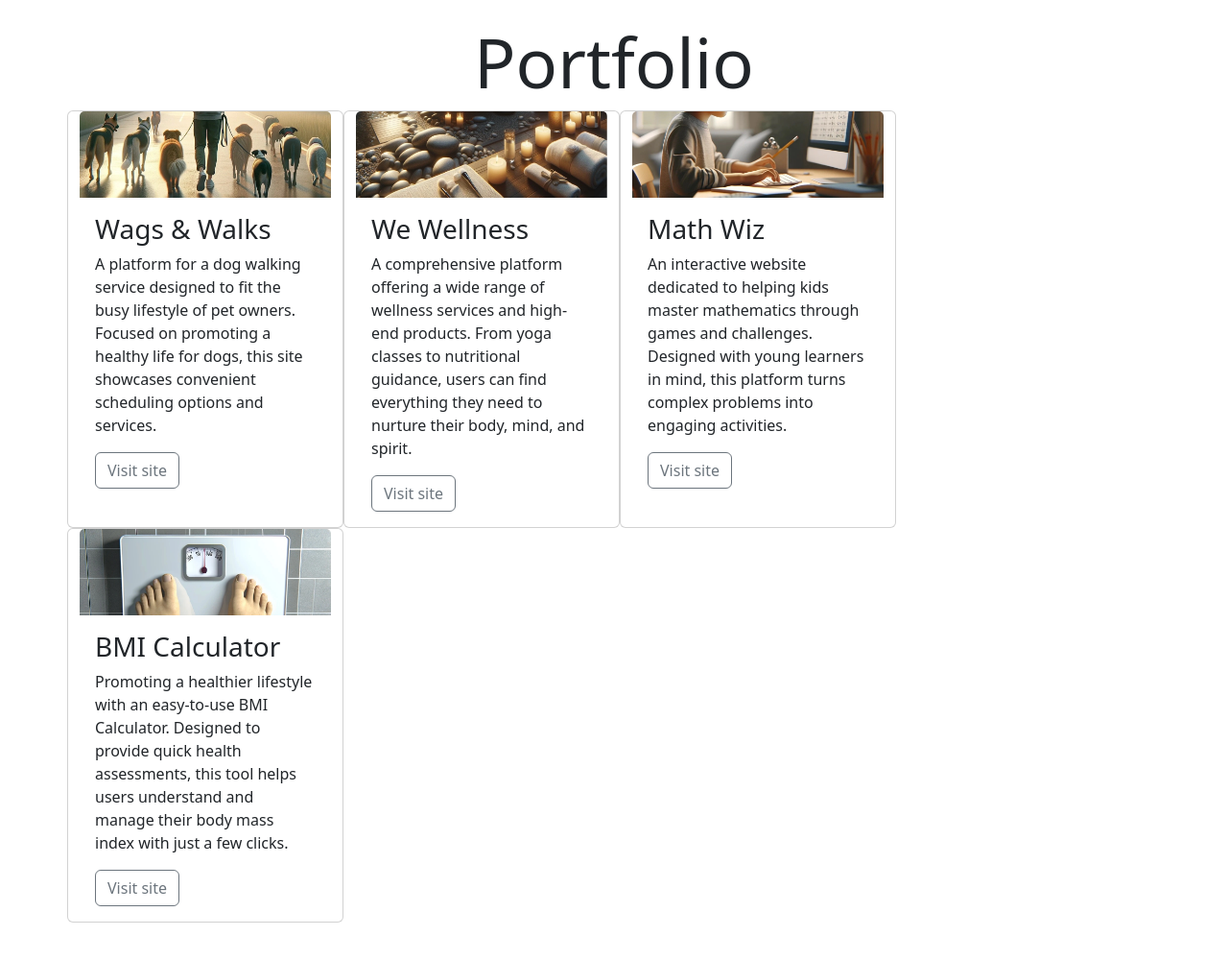
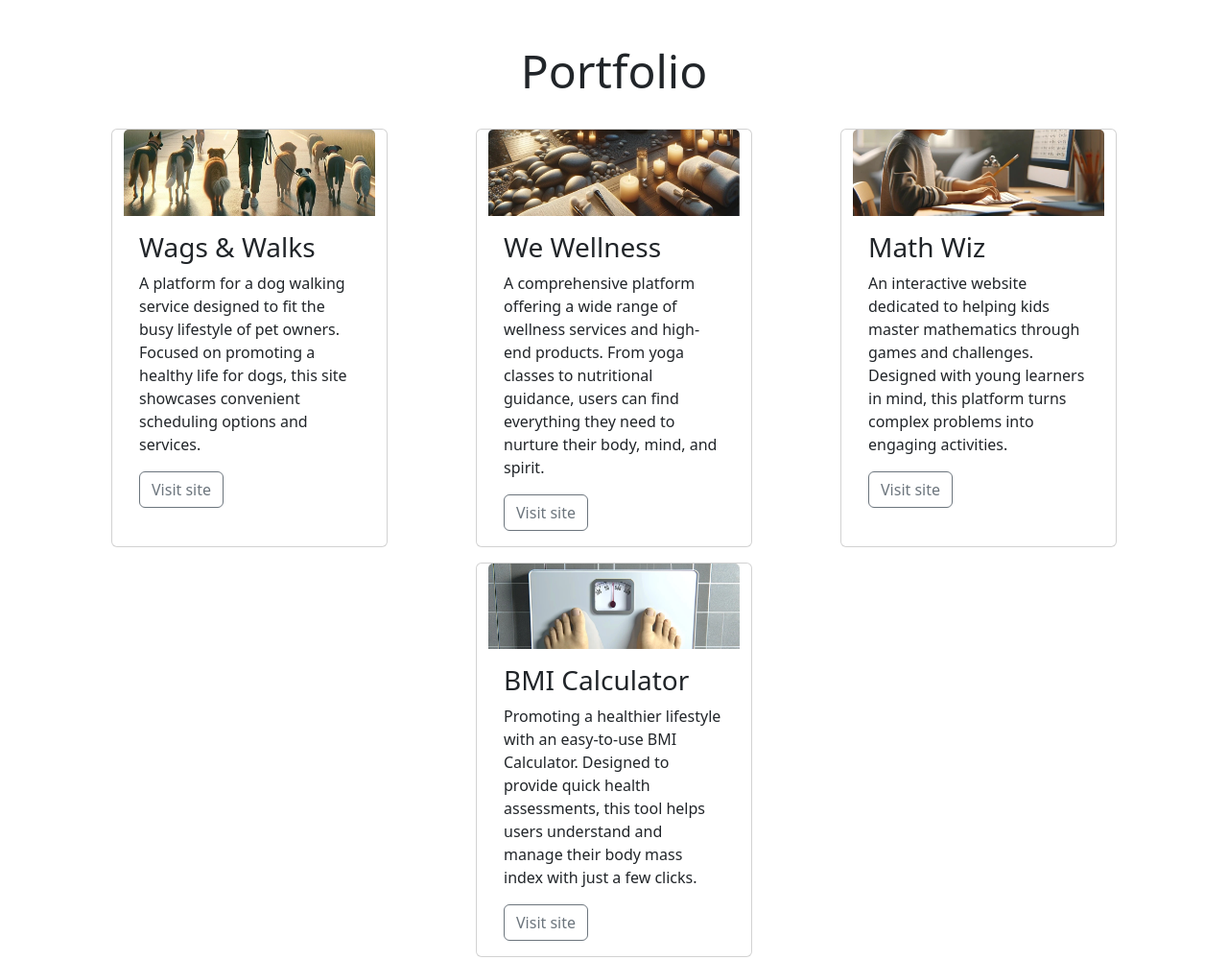
Before and after one commit to jes1uk/portfolio-about-mei, a plain HTML site: page index.html in a window 1280 px wide. Shown: the part 862-1862 px from the top of the page at 96% size. Before the commit the page ends 1823 px from the top, so only its background shows below. Drawn offline with nearby package versions, Linux system fonts and the light colour scheme.

Commit message:
fix the portfolio section so that the heading and the cards are centered on the display

```diff
--- a/index.html
+++ b/index.html
@@ -132,17 +132,22 @@
                     </div>
                 </div>
             </section>
+
             <!-- portfolio section starts here -->
-
-            <h1 class="display-2 text-center">Portfolio</h1>
-
-            <div class="container">
+            <section id="portfolio" class="container pb-4">
                 <div class="row">
-                    <div class="card col-12 col-md-6" style="width: 18rem;">
+                    <!-- my-4 used to add top and bottom margin to heading -->
+                    <div class="col-12 text-center my-4">
+                        <h2 class="display-5">Portfolio</h2>
+                    </div>
+                    <div
+                        class="card col-12 col-md-6 mb-3 mx-auto"
+                        style="width: 18rem;"
+                    >
                         <img
                             src="assets/images/wags-and-walks.webp"
                             class="card-img-top"
-                            alt="A dog walking service"
+                            alt="A man walking several dogs early in the morning"
                         />
                         <div class="card-body">
                             <h3 class="card-title">Wags & Walks</h3>
@@ -159,7 +164,10 @@
                         </div>
                     </div>
 
-                    <div class="card col-12 col-md-6" style="width: 18rem;">
+                    <div
+                        class="card col-12 col-md-6 mb-3 mx-auto"
+                        style="width: 18rem;"
+                    >
                         <img
                             src="assets/images/we-wellness.webp"
                             class="card-img-top"
@@ -180,7 +188,10 @@
                         </div>
                     </div>
 
-                    <div class="card col-12 col-md-6" style="width: 18rem;">
+                    <div
+                        class="card col-12 col-md-6 mb-3 mx-auto"
+                        style="width: 18rem;"
+                    >
                         <img
                             src="assets/images/math-wiz.webp"
                             class="card-img-top"
@@ -201,7 +212,10 @@
                         </div>
                     </div>
 
-                    <div class="card col-12 col-md-6" style="width: 18rem;">
+                    <div
+                        class="card col-12 col-md-6 mb-3 mx-auto"
+                        style="width: 18rem;"
+                    >
                         <img
                             src="assets/images/bmi-calculator.webp"
                             class="card-img-top"
@@ -222,7 +236,7 @@
                         </div>
                     </div>
                 </div>
-            </div>
+            </section>
         </main>
 
         <!-- Bootstrap JS Script -->
```
